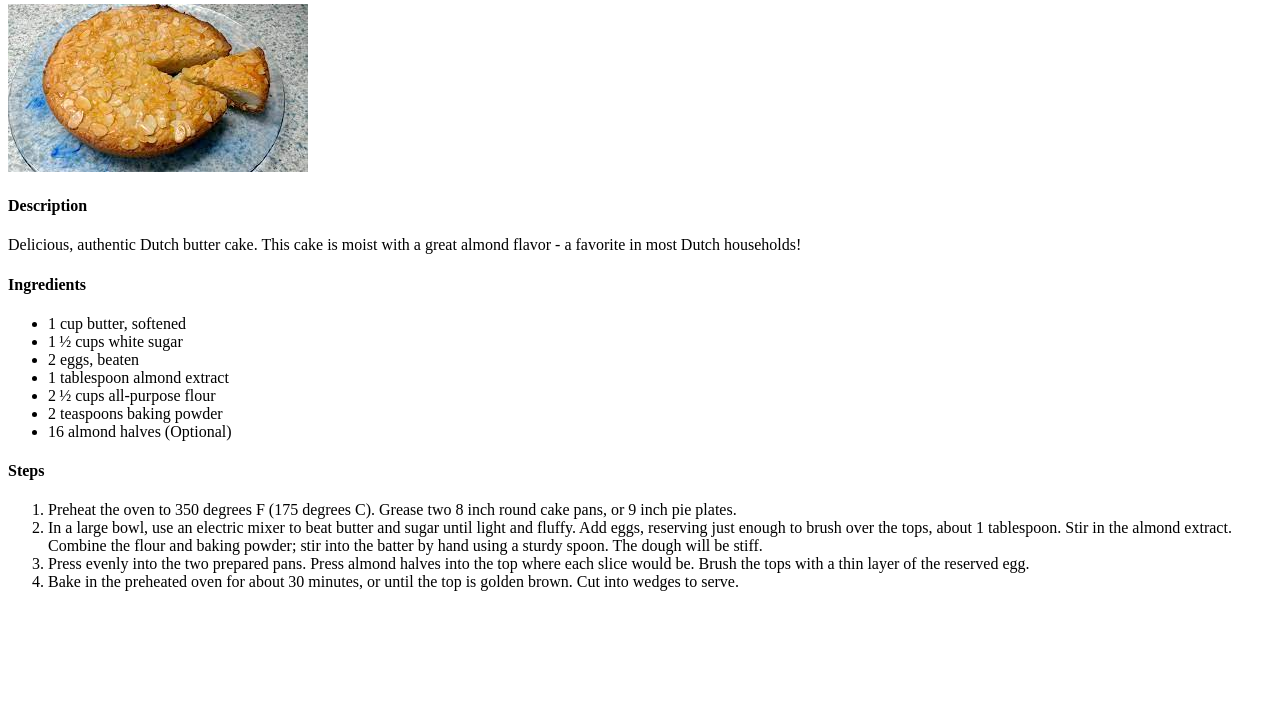
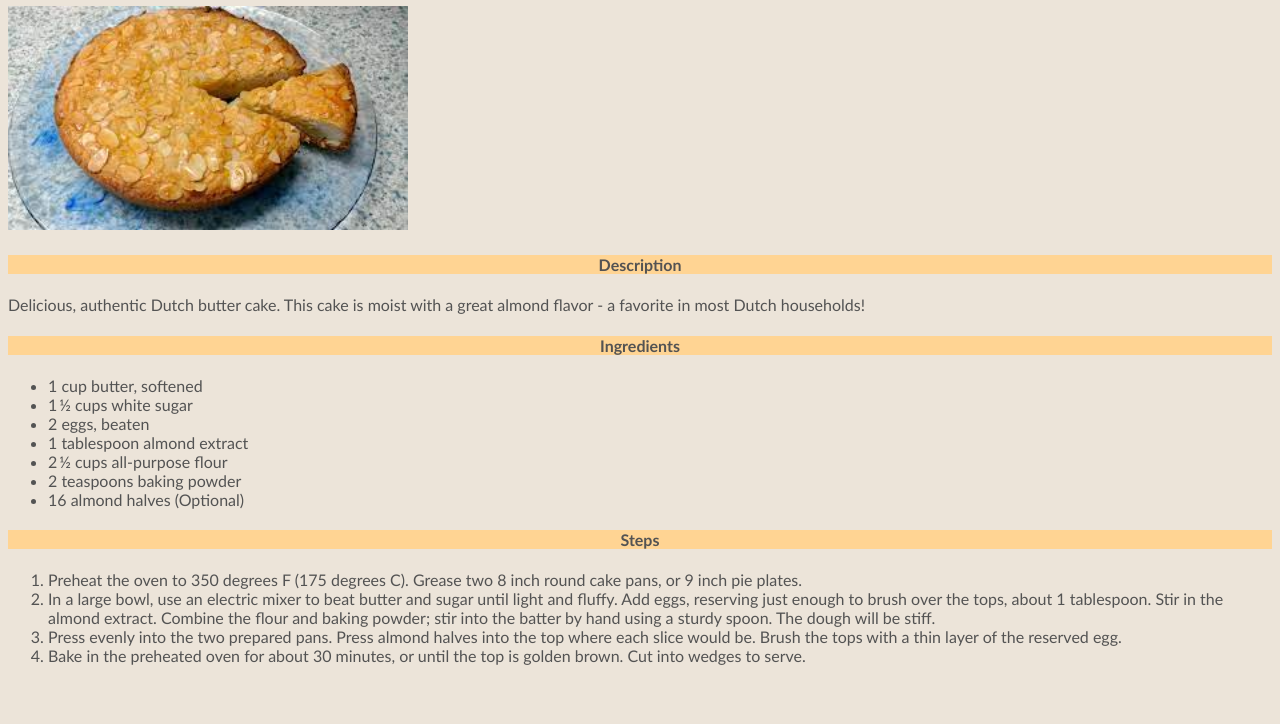
Before and after one commit to Sepulgarin/odin-recipes, a plain HTML site: page recipes/boterkoek.html in a window 1280 px wide. Shown: the part 76-800 px from the top of the page. Drawn offline with Linux system fonts and the light colour scheme.

Commit message:
add CSS to index.html and boterkoek.html

```diff
--- a/recipes/boterkoek.html
+++ b/recipes/boterkoek.html
@@ -3,13 +3,14 @@
 <head>
     <meta charset="utf-8">
     <title>Boterkoek</title>
+    <link rel="stylesheet" href="../style.css">
 </head>
 <body>
-    <h1>Boterkoek</h1>
+    <h1 class="title">Boterkoek</h1>
     <img src="../images/Boterkoek.jpeg" alt="Boterkoek">
-    <h4>Description</h4>
+    <h4 class="title">Description</h4>
     <p>Delicious, authentic Dutch butter cake. This cake is moist with a great almond flavor - a favorite in most Dutch households!</p>
-    <h4>Ingredients</h4>
+    <h4 class="title">Ingredients</h4>
     <ul>
         <li>1 cup butter, softened</li>
         <li>1 ½ cups white sugar</li>
@@ -19,7 +20,7 @@
         <li>2 teaspoons baking powder</li>
         <li>16 almond halves (Optional)</li>
     </ul>
-    <h4>Steps</h4>
+    <h4 class="title">Steps</h4>
     <ol>
         <li>Preheat the oven to 350 degrees F (175 degrees C). Grease two 8 inch round cake pans, or 9 inch pie plates.</li>
         <li>In a large bowl, use an electric mixer to beat butter and sugar until light and fluffy. Add eggs, reserving just enough to brush over the tops, about 1 tablespoon. Stir in the almond extract. Combine the flour and baking powder; stir into the batter by hand using a sturdy spoon. The dough will be stiff.</li>
--- /dev/null
+++ b/style.css
@@ -0,0 +1,22 @@
+*{
+    background-color: rgb(236, 228, 217);
+}
+
+h1,
+h4 {
+    background-color: rgb(255, 212, 147);
+    color: rgb(83, 83, 83);
+    text-align: center;
+    font-family: "Trebuchet MS", sans-serif;
+}
+
+li,
+p {
+    font-family: "Trebuchet MS", sans-serif;
+    color: rgb(83, 83, 83);
+}
+
+img{
+    height: auto;
+    width: 400px;
+}
```
Also changed, not shown: index.html (+1 -0 lines).
